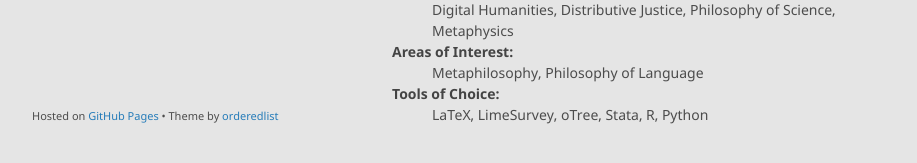
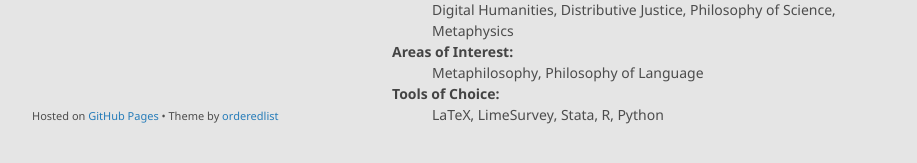
Before and after one commit to alephmembeth/alephmembeth.github.io, a Jekyll site: the page built from index.md, in a window 1280 px wide and 1024 px high. Shown: the part 829-992 px from the top of the window, without its empty margins (178-1095 px from the left). Built offline with Jekyll 4.4.1, drawn with Linux system fonts in a browser that asks for light colours.

Commit message:
Update index.md

```diff
--- a/index.md
+++ b/index.md
@@ -37,5 +37,5 @@ By the way, the portrait to the left (or above, if you’re on a mobile device)
    <dt>Areas of Interest:</dt>
       <dd>Metaphilosophy, Philosophy of Language</dd>
    <dt>Tools of Choice:</dt>
-      <dd>LaTeX, LimeSurvey, oTree, Stata, R, Python</dd>
+      <dd>LaTeX, LimeSurvey, Stata, R, Python</dd>
 </dl>
```
